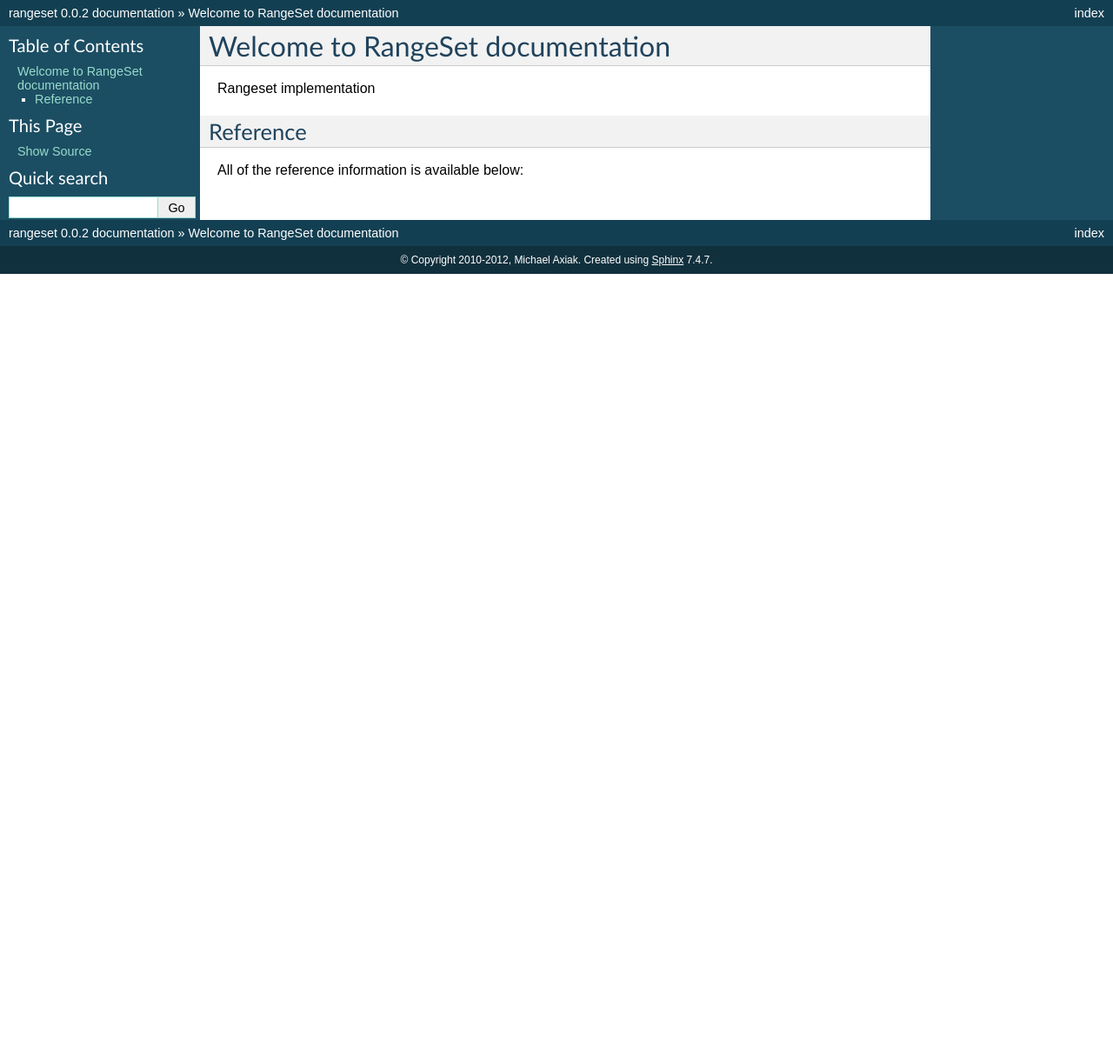
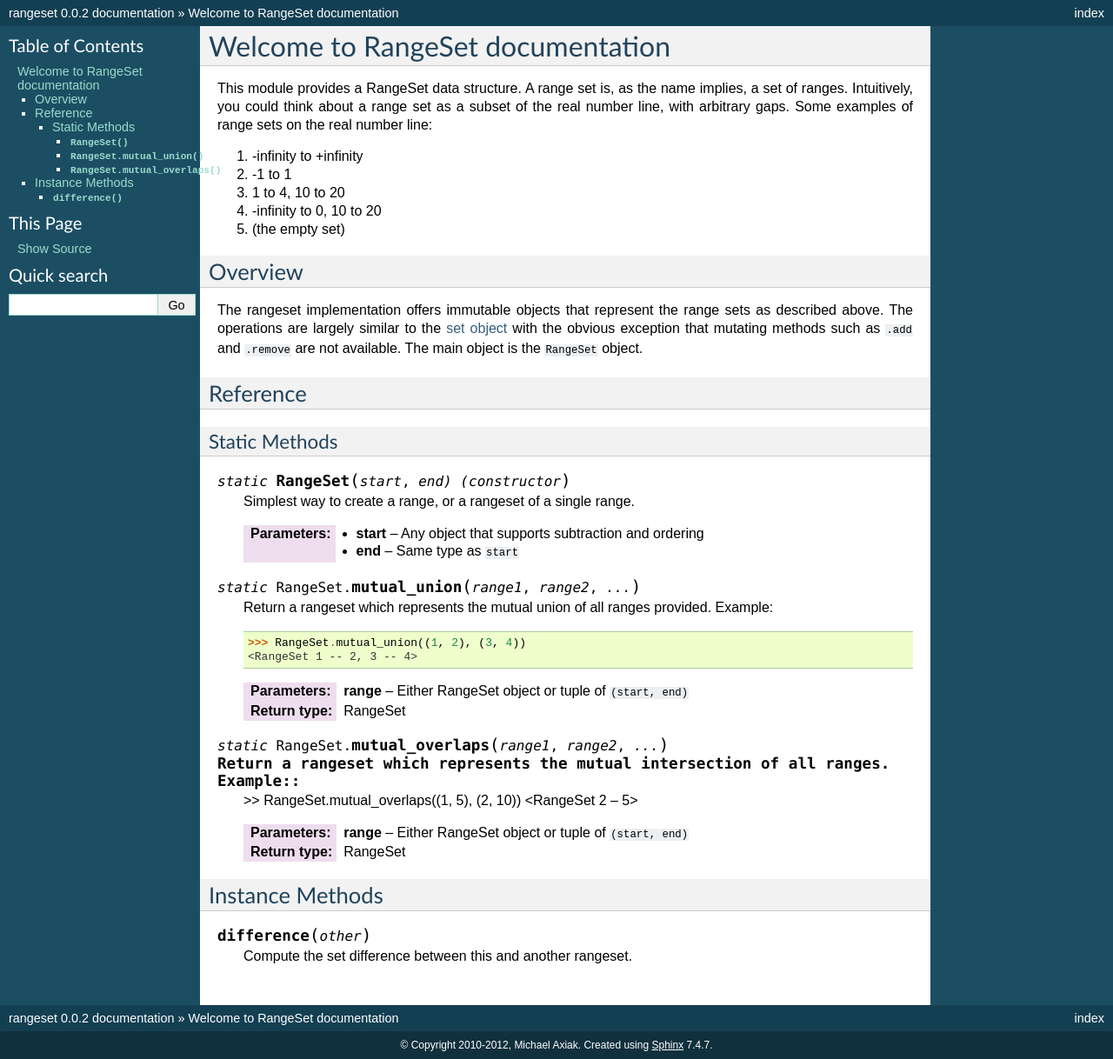
Before and after one commit to axiak/py-rangeset, a Sphinx documentation site: the page built from docs/index.txt, in a window 1280 px wide. Shown: the whole page at 87% size. Built offline with Sphinx 7.4.7, drawn with Linux system fonts in a browser that asks for light colours; before the commit the page ends 900 px from its top, so only the background shows below that.

Commit message:
More docs

```diff
--- a/docs/index.txt
+++ b/docs/index.txt
@@ -6,13 +6,64 @@
 Welcome to RangeSet documentation
 =======================================
 
-Rangeset implementation
+This module provides a RangeSet data structure. A range set is, as the
+name implies, a set of ranges. Intuitively, you could think about a
+range set as a subset of the real number line, with arbitrary gaps.
+Some examples of range sets on the real number line:
 
+1. -infinity to +infinity
+2. -1 to 1
+3. 1 to 4, 10 to 20
+4. -infinity to 0, 10 to 20
+5. (the empty set)
+
+Overview
+-------------
+
+.. toctree::
+   :maxdepth: 2
+
+
+The rangeset implementation offers immutable objects that represent the range sets as described above. The operations are largely similar to the `set object <http://docs.python.org/library/stdtypes.html#set>`_ with the obvious exception that mutating methods such as ``.add`` and ``.remove`` are not available. The main object is the ``RangeSet`` object.
 
 Reference
 ------------
 
-All of the reference information is available below:
+Static Methods
+~~~~~~~~~~~~~~~~
 
-.. toctree::
-   :maxdepth: 2
+.. staticmethod:: RangeSet(start, end) (constructor)
+
+    Simplest way to create a range, or a rangeset of a single range.
+
+    :param start: Any object that supports subtraction and ordering
+    :param end: Same type as ``start``
+
+.. staticmethod:: RangeSet.mutual_union(range1, range2, ...)
+
+    Return a rangeset which represents the mutual union of all ranges provided.
+    Example::
+
+     >>> RangeSet.mutual_union((1, 2), (3, 4))
+     <RangeSet 1 -- 2, 3 -- 4>
+
+    :param range: Either RangeSet object or tuple of ``(start, end)``
+    :rtype: RangeSet
+
+.. staticmethod:: RangeSet.mutual_overlaps(range1, range2, ...)
+    Return a rangeset which represents the mutual intersection of all ranges.
+    Example::
+
+    >> RangeSet.mutual_overlaps((1, 5), (2, 10))
+    <RangeSet 2 -- 5>
+
+    :param range: Either RangeSet object or tuple of ``(start, end)``
+    :rtype: RangeSet
+
+
+Instance Methods
+-------------------
+
+.. method:: difference(other)
+
+   Compute the set difference between this and another rangeset.
```
